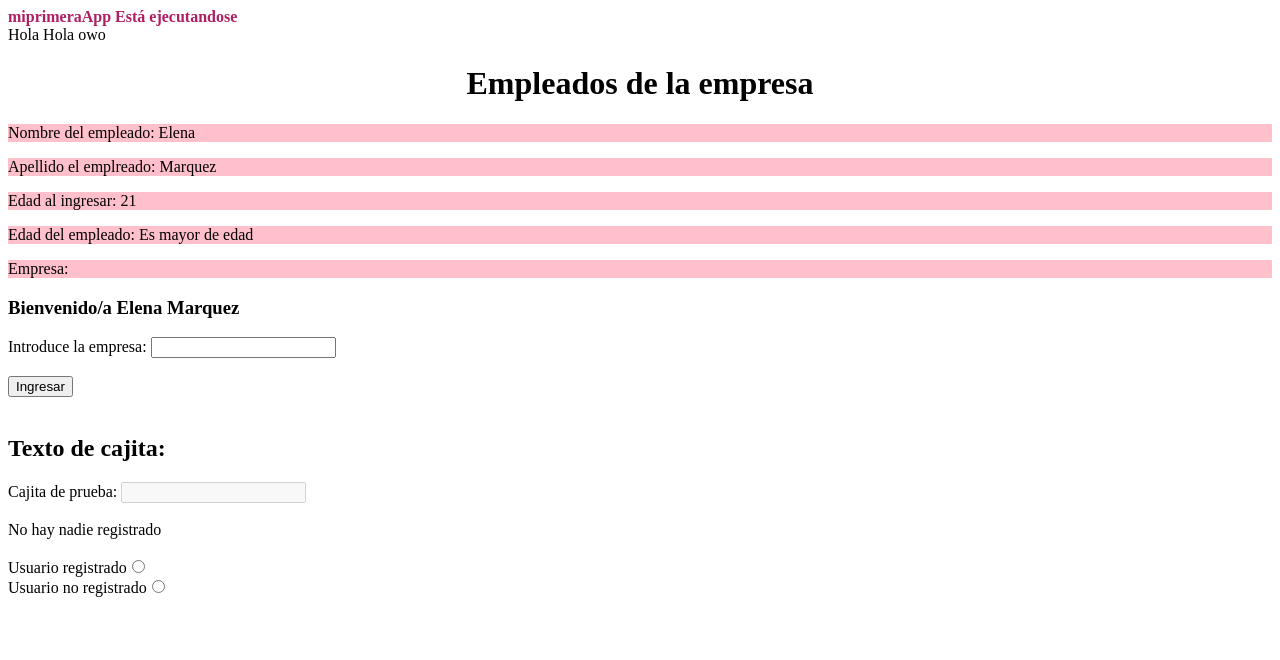
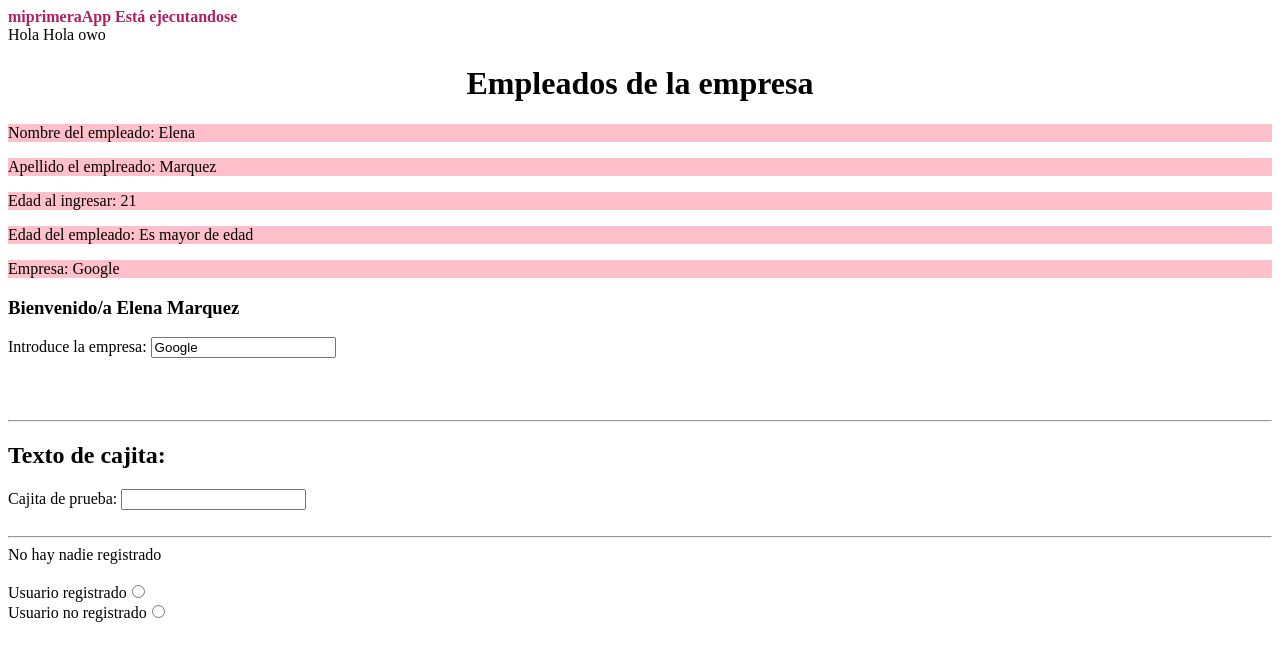
Before and after one commit to Eleneko/Angular-primera-app, an Angular app: page / in a window 1280 px wide. Shown: the top 660 px of the page. Built offline with nearby package versions, Linux system fonts and the light colour scheme.

Commit message:
Binding bidireccional

```diff
--- a/src/app/app.module.ts
+++ b/src/app/app.module.ts
@@ -4,13 +4,15 @@ import { BrowserModule } from '@angular/platform-browser';
 import { AppComponent } from './app.component';
 import { EmpleadosComponent } from './empleados/empleados.component';
 import { EmpleadoComponent } from './empleado/empleado.component';
+import { FormsModule } from '@angular/forms';
 
 @NgModule({
   declarations: [
     AppComponent, EmpleadosComponent, EmpleadoComponent
   ],
   imports: [
-    BrowserModule
+    //FormsModule para usar ng model
+    BrowserModule, FormsModule
   ],
   providers: [],
   bootstrap: [AppComponent]
--- a/src/app/empleado/empleado.component.html
+++ b/src/app/empleado/empleado.component.html
@@ -2,21 +2,27 @@
 <p>Apellido el emplreado: {{apellido}}</p>
 <!-- Hay que llamar al metodo, no la propiedad -->
 <p>Edad al ingresar: {{getEdadIngreso()}}</p>
+<!-- Un ternario -->
 <p>Edad del empleado: {{edad<18?"Es menor de edad":"Es mayor de edad"}}</p>
-<p>Empresa: {{empresa.value}}</p>
+<p>Empresa: {{empresa}}</p>
 
 <h3>Bienvenido/a {{nombre}} {{apellido}}</h3>
 
-Introduce la empresa: <input #empresa type="text">
+<!-- Binding bidireccional, banana in box [()] para usar ngModel debo importarlo en app.module.ts-->
+Introduce la empresa: <input type="text" [(ngModel)]="empresa">
+
 <br>
 <br>
-<input type="button" value="Ingresar" (click)="ingresoEmpresa(empresa.value)">
 <br>
 <br>
+<hr>
+
 <h2>Texto de cajita: {{prueba.value}}</h2>
 Cajita de prueba: <input #prueba type="text" (keyup)="0" [disabled]="habilitarCaja">
+
 <br>
 <br>
+<hr>
 {{textoRegistro}}
 <br>
 <br>
--- a/src/app/empleado/empleado.component.ts
+++ b/src/app/empleado/empleado.component.ts
@@ -21,12 +21,17 @@ export class EmpleadoComponent{
   apellido ="Marquez";
   private edadIngreso =21;
   edad = 32;
-  // empresa="Empresa gatuna";
-  //metodo para acceder a la propiedad privada
+
+  empresa="Google";
+  // cambiarEmpresa(event:Event){
+  //   this.empresa=(<HTMLInputElement>event.target).value;
+  // }
+
   textoRegistro = "No hay nadie registrado";
   registro = false;
-  habilitarCaja = true;
+  habilitarCaja = false;
 
+  //metodo para acceder a la propiedad privada
   getEdadIngreso(){
     return this.edadIngreso;
   }
```
